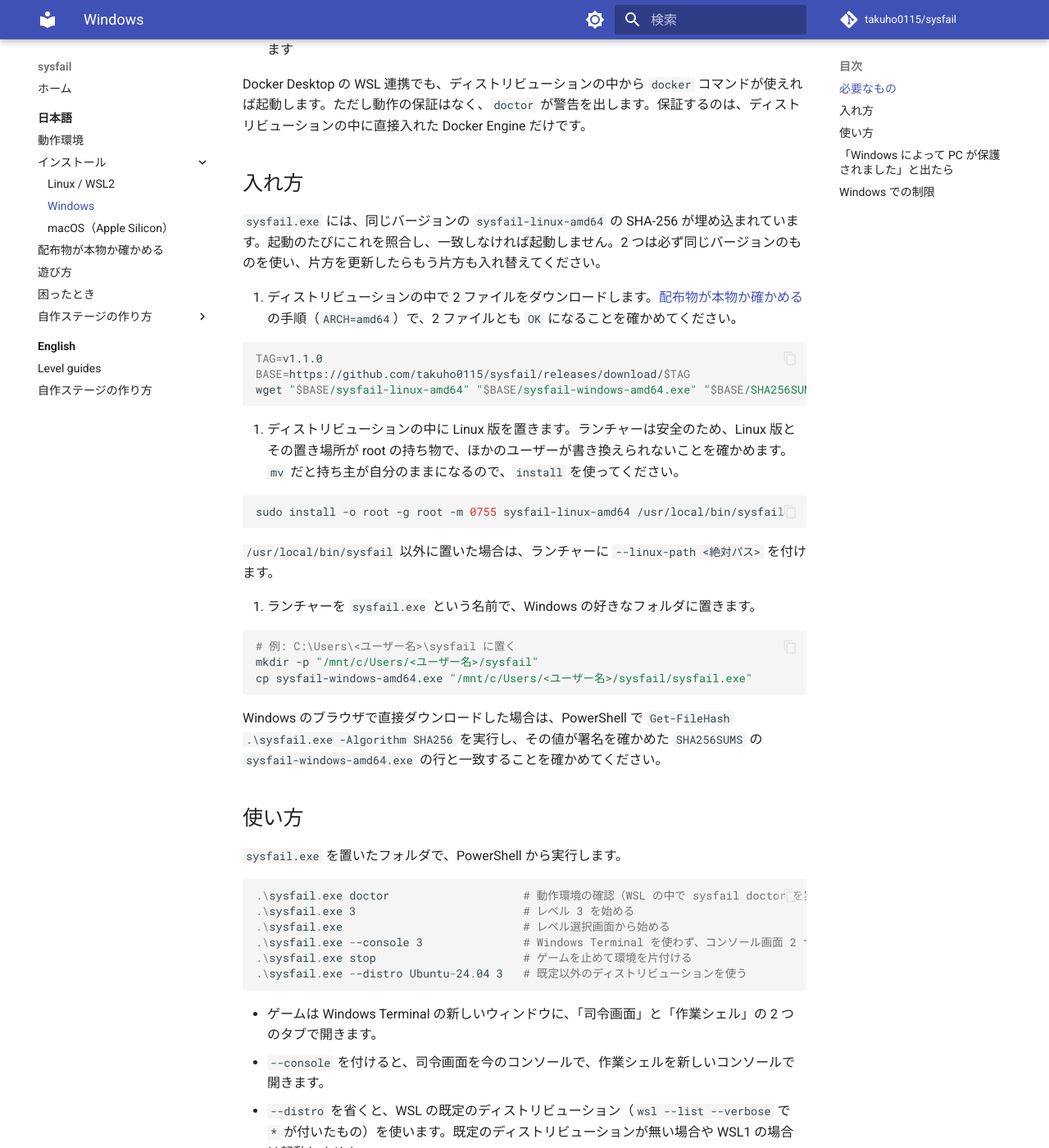
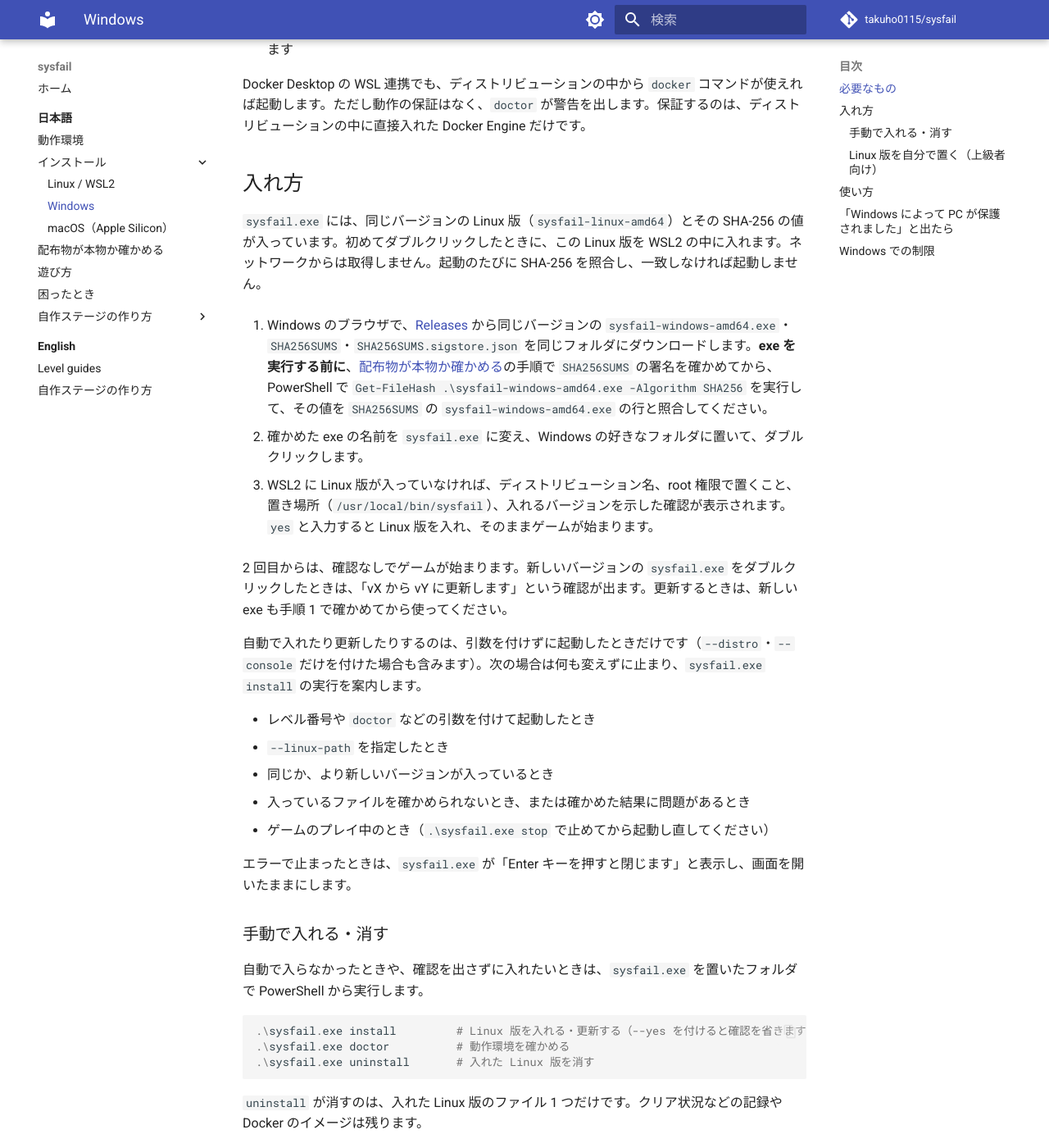
Before and after one commit to takuho0115/sysfail, an MkDocs documentation site: the page built from docs/ja/install/windows.md, in a window 1280 px wide and 1400 px high, scrolled down 637 px. Shown: the whole window at 82% size. Built offline with MkDocs 1.6.1 and Material for MkDocs 9.7.7, drawn with Linux system fonts in a browser that asks for light colours; comment, search, counter and statistics services are not loaded; some of the changed text lies outside the part shown.

Commit message:
docs(ja): rewrite Windows install guide for v1.2.2 auto-install
Make "download, verify, double-click" the default path now that
sysfail.exe bundles the Linux binary and installs or updates it on
first launch. Document when auto-install is skipped, the manual
install/uninstall commands, and keep manual placement as an advanced
alternative. Replace the antivirus exclusion advice with hash
re-verification and false-positive reporting.

````diff
--- a/docs/ja/install/windows.md
+++ b/docs/ja/install/windows.md
@@ -17,12 +17,46 @@ Docker Desktop の WSL 連携でも、ディストリビューションの中か
 
 ## 入れ方
 
-`sysfail.exe` には、同じバージョンの `sysfail-linux-amd64` の SHA-256 が埋め込まれています。起動のたびにこれを照合し、一致しなければ起動しません。2 つは必ず同じバージョンのものを使い、片方を更新したらもう片方も入れ替えてください。
+`sysfail.exe` には、同じバージョンの Linux 版（`sysfail-linux-amd64`）とその SHA-256 の値が入っています。初めてダブルクリックしたときに、この Linux 版を WSL2 の中に入れます。ネットワークからは取得しません。起動のたびに SHA-256 を照合し、一致しなければ起動しません。
 
-1. ディストリビューションの中で 2 ファイルをダウンロードします。[配布物が本物か確かめる](../verify.md)の手順（`ARCH=amd64`）で、2 ファイルとも `OK` になることを確かめてください。
+1. Windows のブラウザで、[Releases](https://github.com/takuho0115/sysfail/releases) から同じバージョンの `sysfail-windows-amd64.exe`・`SHA256SUMS`・`SHA256SUMS.sigstore.json` を同じフォルダにダウンロードします。**exe を実行する前に**、[配布物が本物か確かめる](../verify.md)の手順で `SHA256SUMS` の署名を確かめてから、PowerShell で `Get-FileHash .\sysfail-windows-amd64.exe -Algorithm SHA256` を実行して、その値を `SHA256SUMS` の `sysfail-windows-amd64.exe` の行と照合してください。
+
+2. 確かめた exe の名前を `sysfail.exe` に変え、Windows の好きなフォルダに置いて、ダブルクリックします。
+
+3. WSL2 に Linux 版が入っていなければ、ディストリビューション名、root 権限で置くこと、置き場所（`/usr/local/bin/sysfail`）、入れるバージョンを示した確認が表示されます。`yes` と入力すると Linux 版を入れ、そのままゲームが始まります。
+
+2 回目からは、確認なしでゲームが始まります。新しいバージョンの `sysfail.exe` をダブルクリックしたときは、「vX から vY に更新します」という確認が出ます。更新するときは、新しい exe も手順 1 で確かめてから使ってください。
+
+自動で入れたり更新したりするのは、引数を付けずに起動したときだけです（`--distro`・`--console` だけを付けた場合も含みます）。次の場合は何も変えずに止まり、`sysfail.exe install` の実行を案内します。
+
+- レベル番号や `doctor` などの引数を付けて起動したとき
+- `--linux-path` を指定したとき
+- 同じか、より新しいバージョンが入っているとき
+- 入っているファイルを確かめられないとき、または確かめた結果に問題があるとき
+- ゲームのプレイ中のとき（`.\sysfail.exe stop` で止めてから起動し直してください）
+
+エラーで止まったときは、`sysfail.exe` が「Enter キーを押すと閉じます」と表示し、画面を開いたままにします。
+
+### 手動で入れる・消す
+
+自動で入らなかったときや、確認を出さずに入れたいときは、`sysfail.exe` を置いたフォルダで PowerShell から実行します。
+
+```powershell
+.\sysfail.exe install         # Linux 版を入れる・更新する（--yes を付けると確認を省きます）
+.\sysfail.exe doctor          # 動作環境を確かめる
+.\sysfail.exe uninstall       # 入れた Linux 版を消す
+```
+
+`uninstall` が消すのは、入れた Linux 版のファイル 1 つだけです。クリア状況などの記録や Docker のイメージは残ります。
+
+### Linux 版を自分で置く（上級者向け）
+
+`sysfail.exe install` が使えない環境では、ディストリビューションの中に Linux 版を自分で置くこともできます。`sysfail.exe` と Linux 版は必ず同じバージョンのものを使い、片方を更新したらもう片方も入れ替えてください。
+
+1. ディストリビューションの中で、下のコマンドで必要なファイルをダウンロードします。[配布物が本物か確かめる](../verify.md)の手順（`ARCH=amd64`）で、Linux 版と Windows 版の 2 ファイルとも `OK` になることを確かめてください。
 
    ```bash
-   TAG=v1.1.0
+   TAG=v1.2.2
    BASE=https://github.com/takuho0115/sysfail/releases/download/$TAG
    wget "$BASE/sysfail-linux-amd64" "$BASE/sysfail-windows-amd64.exe" "$BASE/SHA256SUMS" "$BASE/SHA256SUMS.sigstore.json"
    ```
@@ -43,7 +77,6 @@ Docker Desktop の WSL 連携でも、ディストリビューションの中か
    cp sysfail-windows-amd64.exe "/mnt/c/Users/<ユーザー名>/sysfail/sysfail.exe"
    ```
 
-   Windows のブラウザで直接ダウンロードした場合は、PowerShell で `Get-FileHash .\sysfail.exe -Algorithm SHA256` を実行し、その値が署名を確かめた `SHA256SUMS` の `sysfail-windows-amd64.exe` の行と一致することを確かめてください。
 
 ## 使い方
 
@@ -69,7 +102,7 @@ Docker Desktop の WSL 連携でも、ディストリビューションの中か
 `sysfail.exe` にはコード署名（Windows が発行元を確認するための署名）がありません。
 
 - 初回の起動で SmartScreen の「Windows によって PC が保護されました」が出たら、「詳細情報」を押してから「実行」を押します。ただし、上の手順でハッシュを確かめたファイルだけを実行してください。
-- セキュリティソフトが `sysfail.exe` を隔離・削除したり、0 バイトのファイルに置き換えたりすることがあります。その場合は置いたフォルダをスキャンの対象から外し、ハッシュを確かめ直したファイルを置き直してください。セキュリティソフトの窓口に誤検知として申告することもできます。
+- セキュリティソフトが `sysfail.exe` を隔離・削除したり、0 バイトのファイルに置き換えたりすることがあります。その場合は、手元の `sysfail.exe` で `Get-FileHash` を実行し、署名を確かめた `SHA256SUMS` の行と照合してください。一致しなければ使わずに削除し、Releases から取り直してください。一致した場合は誤検知なので、セキュリティソフトの窓口に申告し、定義の更新を待ってください。待てないときは、「Linux 版を自分で置く」の手順 1・2 で Linux 版を置けば、WSL の中で `sysfail` を直接実行して遊べます。会社などが管理している PC では、管理者に相談してください。
 
 ## Windows での制限
 
````
